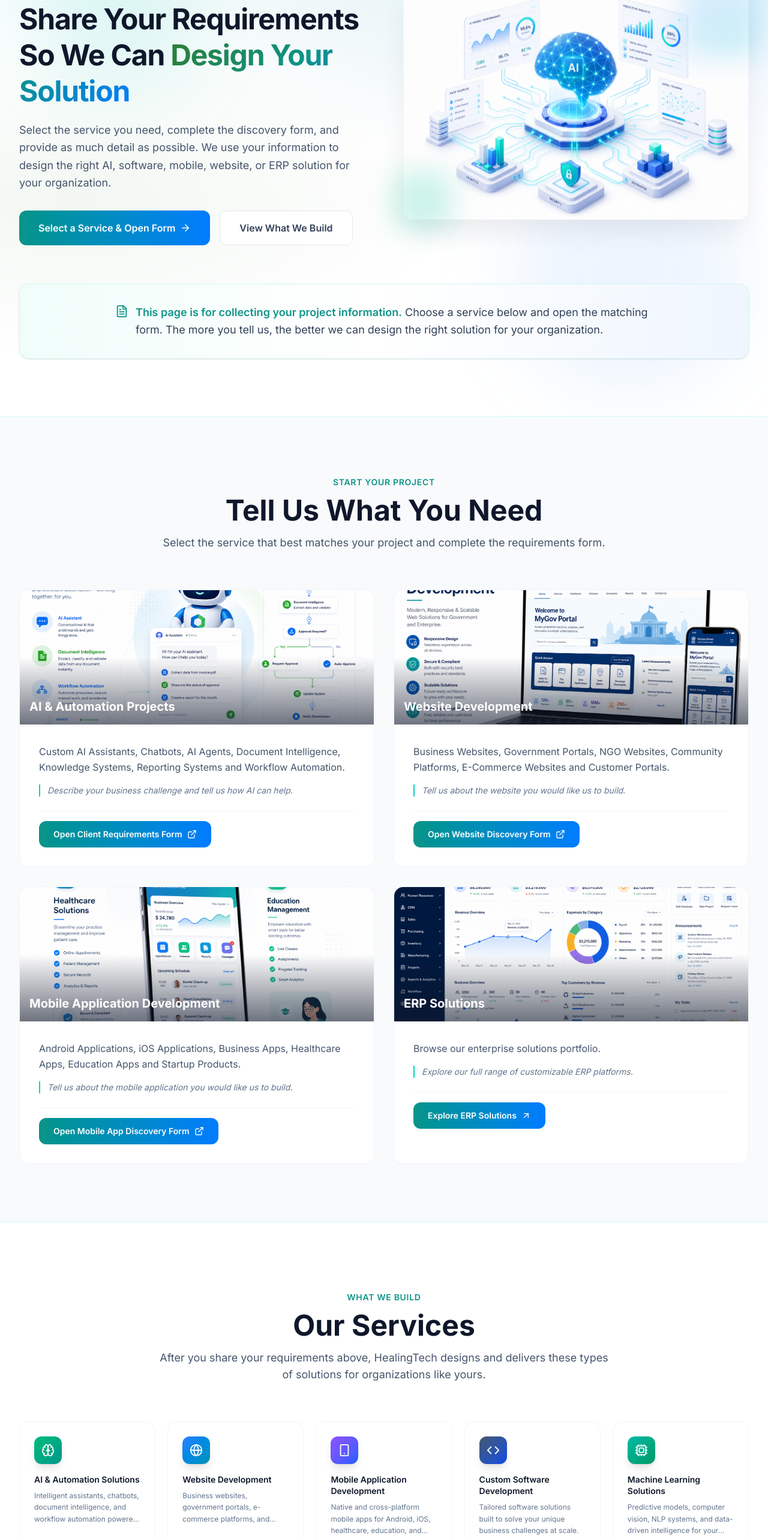
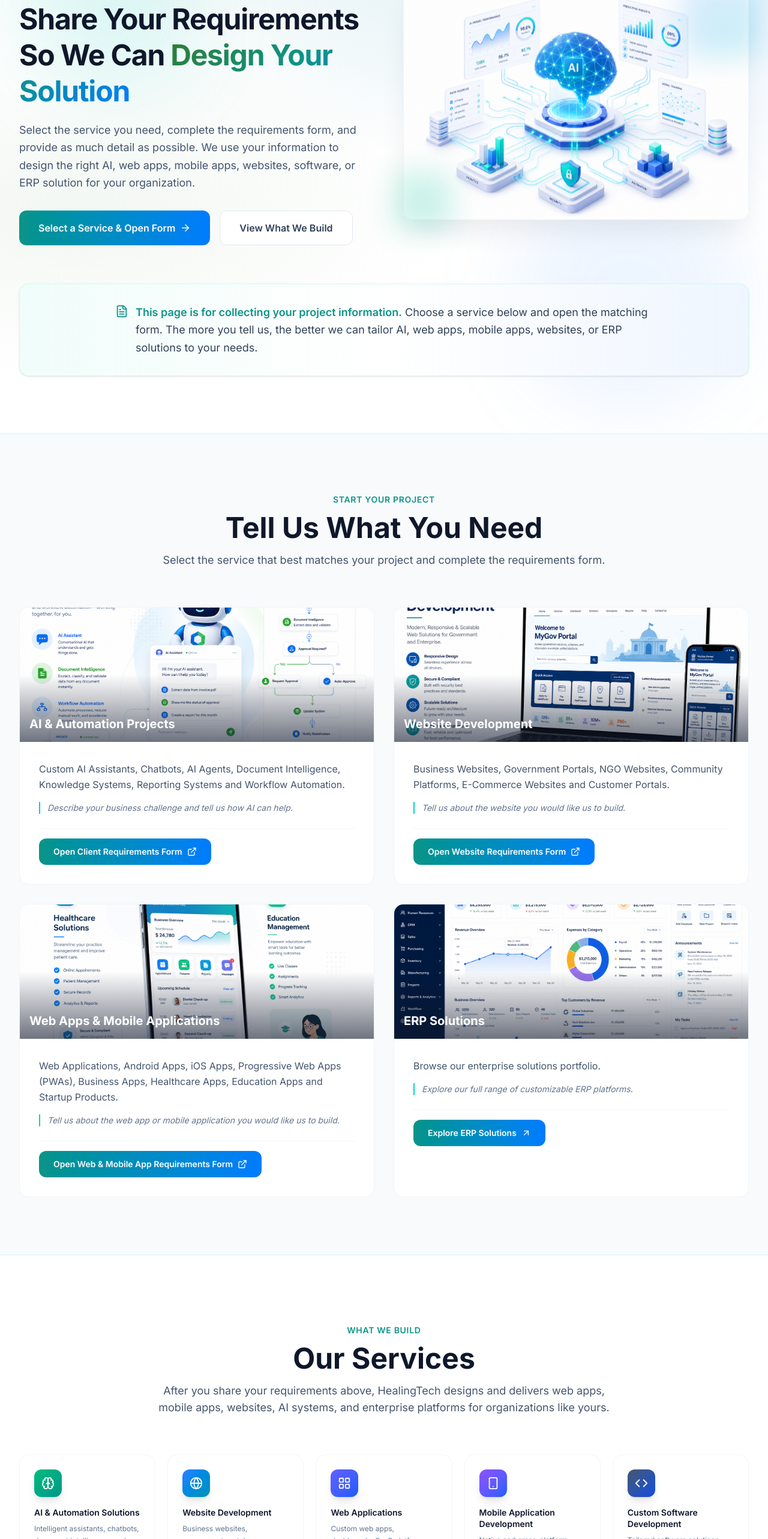
Before and after one commit to Novricana2023/HealingTech-Customer-Requiremnts-Portal, a Next.js app: page / in a window 1280 px wide. Shown: the part 204-2770 px from the top of the page at 60% size. Built offline with nearby package versions, Linux system fonts and the light colour scheme.

Commit message:
Replace discovery form wording with requirements form

```diff
--- a/src/app/layout.tsx
+++ b/src/app/layout.tsx
@@ -12,7 +12,7 @@ const inter = Inter({
 export const metadata: Metadata = {
   title: "HealingTech Systems | Customer Requirements Collection",
   description:
-    "Share your project requirements with HealingTech Systems. Select AI, website, mobile, or ERP services and complete the discovery form so we can design the right solution.",
+    "Share your project requirements with HealingTech Systems. Select AI, website, mobile, or ERP services and complete the requirements form so we can design the right solution.",
   keywords: [
     "HealingTech Systems",
     "HealingTech",
--- a/src/components/Hero.tsx
+++ b/src/components/Hero.tsx
@@ -31,10 +31,10 @@ export default function Hero() {
             </h1>
 
             <p className="mt-5 text-lg text-slate-600 leading-relaxed max-w-xl">
-              Select the service you need, complete the discovery form, and
+              Select the service you need, complete the requirements form, and
               provide as much detail as possible. We use your information to
-              design the right AI, software, mobile, website, or ERP solution
-              for your organization.
+              design the right AI, web apps, mobile apps, websites, software, or ERP
+              solution for your organization.
             </p>
 
             <div className="mt-8 flex flex-col sm:flex-row gap-4">
@@ -86,8 +86,8 @@ export default function Hero() {
             <p className="text-center sm:text-left text-slate-700 text-base lg:text-lg leading-relaxed">
               <span className="font-semibold text-brand-teal">This page is for collecting your project information.</span>{" "}
               Choose a service below and open the matching form. The more you
-              tell us, the better we can design the right solution for your
-              organization.
+              tell us, the better we can tailor AI, web apps, mobile apps, websites,
+              or ERP solutions to your needs.
             </p>
           </div>
         </motion.div>
--- a/src/components/Services.tsx
+++ b/src/components/Services.tsx
@@ -12,6 +12,7 @@ import {
   Landmark,
   Workflow,
   Cloud,
+  LayoutGrid,
   LucideIcon,
 } from "lucide-react";
 import { services } from "@/data/site-data";
@@ -27,6 +28,7 @@ const iconMap: Record<string, LucideIcon> = {
   landmark: Landmark,
   workflow: Workflow,
   cloud: Cloud,
+  layout: LayoutGrid,
 };
 
 export default function Services() {
@@ -48,7 +50,8 @@ export default function Services() {
           </h2>
           <p className="mt-4 text-lg text-slate-600">
             After you share your requirements above, HealingTech designs and
-            delivers these types of solutions for organizations like yours.
+            delivers web apps, mobile apps, websites, AI systems, and enterprise
+            platforms for organizations like yours.
           </p>
         </motion.div>
 
--- a/src/data/site-data.ts
+++ b/src/data/site-data.ts
@@ -14,6 +14,14 @@ export const services = [
       "Business websites, government portals, e-commerce platforms, and customer-facing digital experiences.",
     icon: "globe",
     gradient: "from-blue-500 to-cyan-600",
+  },
+  {
+    id: "webapp",
+    title: "Web Applications",
+    description:
+      "Custom web apps, dashboards, SaaS platforms, admin portals, and browser-based tools built for performance and scale.",
+    icon: "layout",
+    gradient: "from-indigo-500 to-blue-600",
   },
   {
     id: "mobile",
@@ -99,18 +107,18 @@ export const requirementCards = [
     description:
       "Business Websites, Government Portals, NGO Websites, Community Platforms, E-Commerce Websites and Customer Portals.",
     instruction: "Tell us about the website you would like us to build.",
-    buttonText: "Open Website Discovery Form",
+    buttonText: "Open Website Requirements Form",
     href: "https://tally.so/r/WOg9VP",
     image: "/images/card-website.png",
     external: true,
   },
   {
     id: "mobile",
-    title: "Mobile Application Development",
+    title: "Web Apps & Mobile Applications",
     description:
-      "Android Applications, iOS Applications, Business Apps, Healthcare Apps, Education Apps and Startup Products.",
-    instruction: "Tell us about the mobile application you would like us to build.",
-    buttonText: "Open Mobile App Discovery Form",
+      "Web Applications, Android Apps, iOS Apps, Progressive Web Apps (PWAs), Business Apps, Healthcare Apps, Education Apps and Startup Products.",
+    instruction: "Tell us about the web app or mobile application you would like us to build.",
+    buttonText: "Open Web & Mobile App Requirements Form",
     href: "https://tally.so/r/obp6PM",
     image: "/images/card-mobile.png",
     external: true,
```
